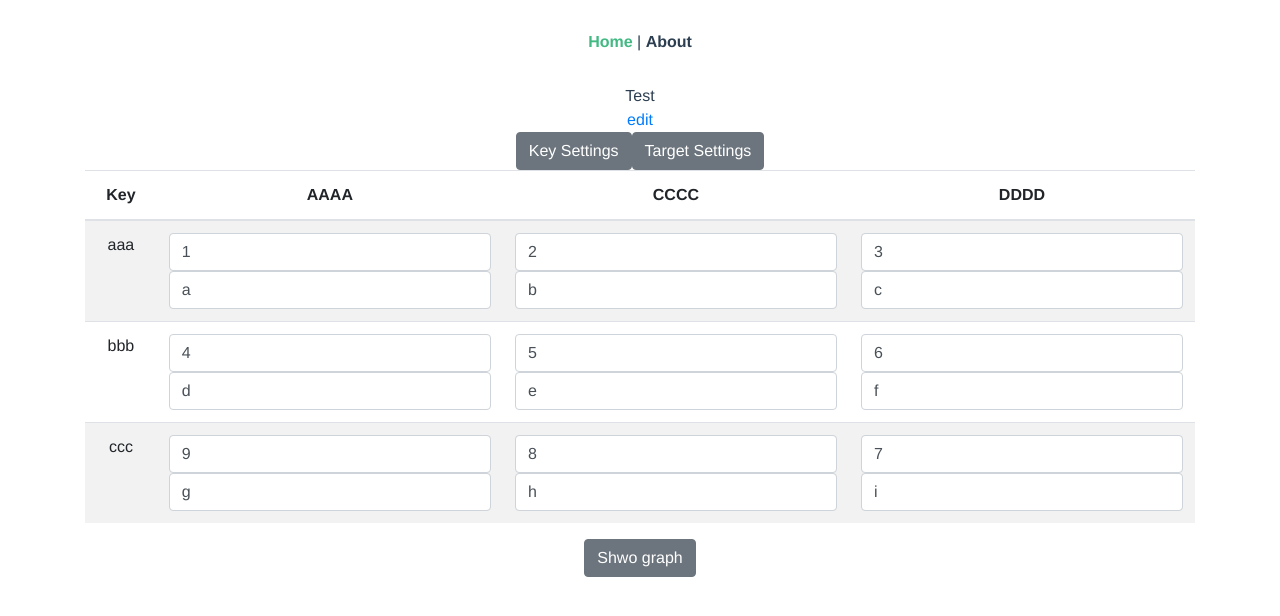
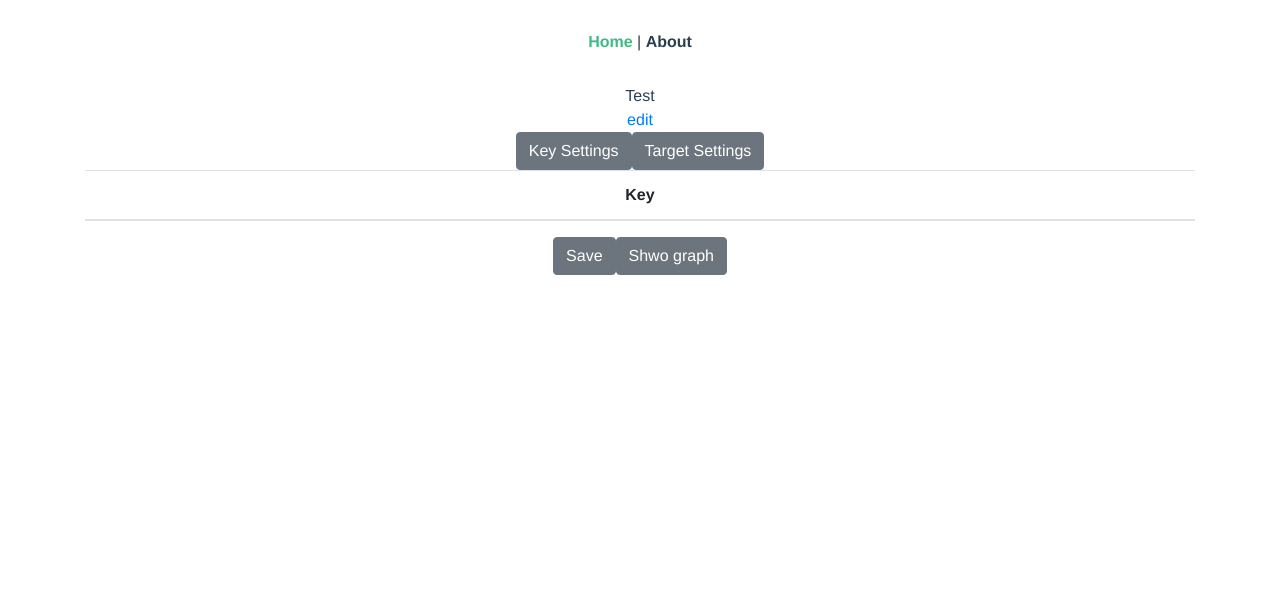
Before and after one commit to ihgs/myranking, a Vue app: page / in a window 1280 px wide. Shown: the top 616 px of the page. Built offline with nearby package versions, Linux system fonts and the light colour scheme.

Commit message:
use localstorage

```diff
--- a/src/components/Ranking.vue
+++ b/src/components/Ranking.vue
@@ -34,7 +34,6 @@
       </b-modal>
       <b-button v-b-modal.target_settings>Target Settings</b-button>
       <b-modal id="target_settings" title="Target Settings" ok-only>
-
         <div>
           <b-form-input v-model="target"></b-form-input>
           <b-button v-on:click="add_target">Add</b-button>
@@ -46,7 +45,9 @@
               <b-icon-arrow-down
                 v-on:click="move_target(row.index, 1)"
               ></b-icon-arrow-down>
-            <b-icon-trash v-on:click="remove_target(row.index)"></b-icon-trash>
+              <b-icon-trash
+                v-on:click="remove_target(row.index)"
+              ></b-icon-trash>
             </template>
           </b-table>
         </div>
@@ -73,6 +74,7 @@
             </div>
           </template>
         </b-table>
+        <b-button v-on:click="save">Save</b-button>
         <b-button v-on:click="show_graph">Shwo graph</b-button>
         <div id="viz"></div>
       </div>
@@ -90,28 +92,26 @@ export default {
       target_fields: ["target", "actions"],
       title: "Test",
       edit_title: false,
-      keys: [{ key: "aaa" }, { key: "bbb" }, {key: "ccc"}],
+      keys: [],
       key: "",
-      targets: [{ target: "AAAA" }, { target: "CCCC" }, { target: "DDDD" }],
+      targets: [],
       target: "",
-      contents: {
-        aaa: {
-          AAAA: { point: "1", description: "a" },
-          CCCC: { point: "2", description: "b" },
-          DDDD: { point: "3", description: "c" }
+      contents: {}
+    };
   },
-        bbb: {
-          AAAA: { point: "4", description: "d" },
-          CCCC: { point: "5", description: "e" },
-          DDDD: { point: "6", description: "f" }
-        },
-        ccc: {
-          AAAA: { point: "9", description: "g" },
-          CCCC: { point: "8", description: "h" },
-          DDDD: { point: "7", description: "i" }
+  created: function() {
+    const savedData = localStorage.getItem("default");
+    if (savedData) {
+      const tmp = JSON.parse(savedData);
+      this.title = tmp.title;
+      this.contents = tmp.contents;
+      Object.keys(this.contents).forEach(k => {
+        this.keys.push({ key: k });
+        Object.keys(this.contents[k]).forEach(t => {
+          this.targets.push({ target: t });
+        });
+      });
     }
-      }
-    };
   },
   computed: {
     ranking_header: function() {
@@ -167,11 +167,11 @@ export default {
     },
     remove_key: function(index) {
       const cloneArray = [...this.keys];
-      const key = this.keys[index]
+      const key = this.keys[index];
       cloneArray.splice(index, 1);
       this.keys = cloneArray;
-      console.log(key)
-      delete this.contents[key.key]
+      console.log(key);
+      delete this.contents[key.key];
     },
     add_target: function() {
       this.targets.push({
@@ -196,16 +196,22 @@ export default {
     remove_target: function(index) {
       const cloneArray = [...this.targets];
       const t = this.targets[index].target;
-      Object.keys(this.contents).forEach(k=>{
+      Object.keys(this.contents).forEach(k => {
         const con = this.contents[k];
         delete con[t];
-      })
+      });
       cloneArray.splice(index, 1);
       this.targets = cloneArray;
-
     },
     slotname: function(field) {
       return "cell(" + field + ")";
+    },
+    save: function() {
+      const saveData = {
+        title: this.title,
+        contents: this.contents
+      };
+      localStorage.setItem("default", JSON.stringify(saveData));
     },
     show_graph: function() {
       console.log(this.contents);
@@ -410,14 +416,6 @@ export default {
       };
       await embed("#viz", def, { actions: false });
     }
-  },
-  watch: {
-    contents: {
-      handler: function(val, oldVal) {
-        console.log(val + "+" + oldVal);
-      },
-      deep: true
-    }
   }
 };
 </script>
```
Lines whose indentation alone changed are shown as unchanged.
